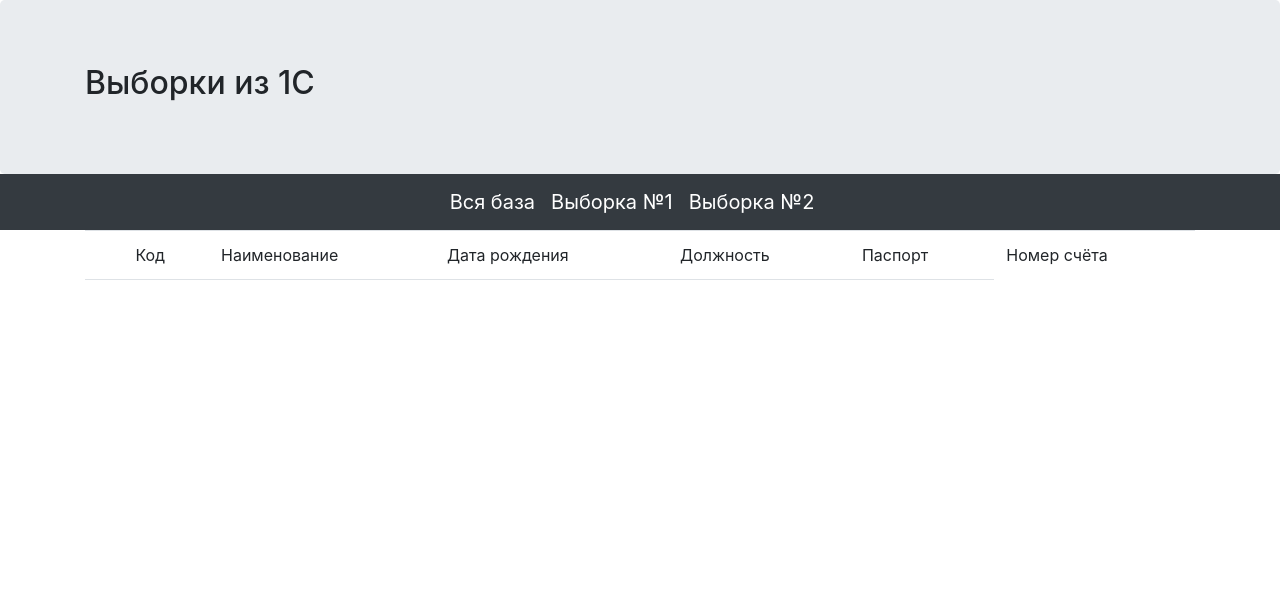
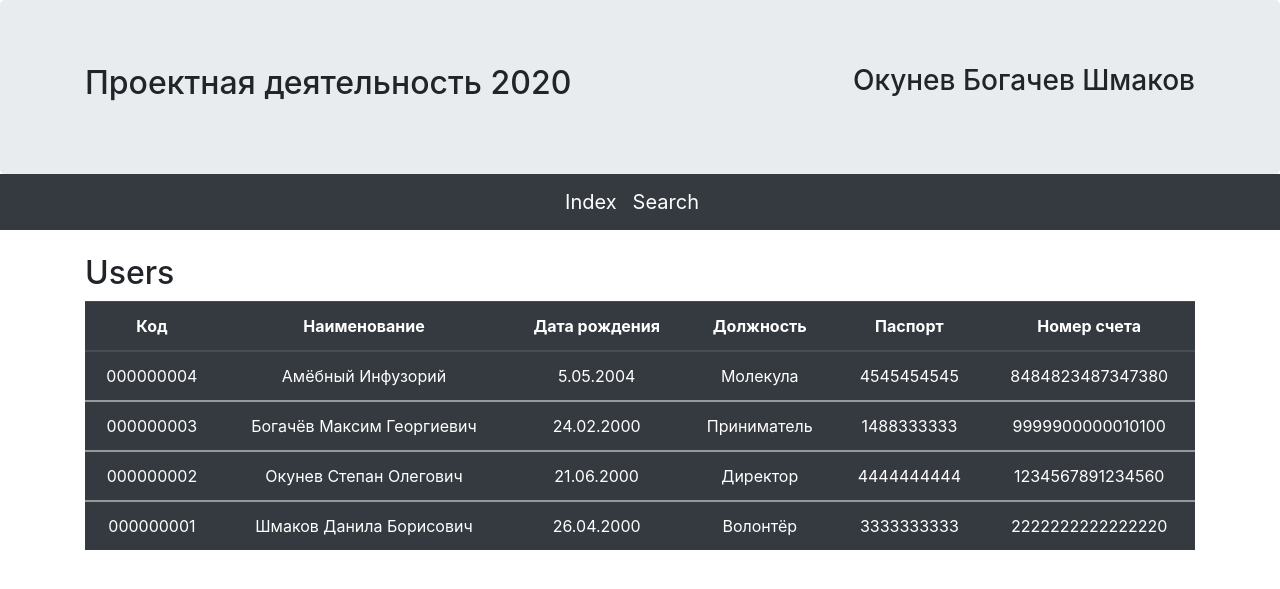
Before and after one commit to Steper2000/pd-2020, a Flask app: page / in a window 1280 px wide. Shown: the top 589 px of the page. Run offline with Flask 2, Linux system fonts and the light colour scheme; some libraries are stand-ins or nearby versions.

Commit message:
added index table view

```diff
--- a/Serv/app/app.py
+++ b/Serv/app/app.py
@@ -1,9 +1,22 @@
 from flask import Flask, render_template, request
+import csv
 
 app = Flask(__name__)
 application = app
 
 @app.route('/')
-def index():
-    return render_template('index.html')
+def aaa():
+    with open('C:\\Users\\maxim\\Desktop\\PD\\Serv\\app\\test.csv', encoding='utf-8') as csvfile:
+        users = []
+        reader = csv.reader(csvfile)
+        for row in reader:
+            user = {}
+            user["code"] = row[0]
+            user["name"] = row[1]
+            user["birth"] = row[2]
+            user["who"] = row[3]
+            user["pasport"] = row[4]
+            user["account"] = row[5]
+            users.append(user)
+    return render_template('index.html', users=users)
 application.run()
--- a/Serv/app/templates/base.html
+++ b/Serv/app/templates/base.html
@@ -7,19 +7,19 @@
     <meta http-equiv="X-UA-Compatible" content="ie=edge">
     <link rel="stylesheet" href="https://stackpath.bootstrapcdn.com/bootstrap/4.3.1/css/bootstrap.min.css"
         integrity="sha384-ggOyR0iXCbMQv3Xipma34MD+dH/1fQ784/j6cY/iJTQUOhcWr7x9JvoRxT2MZw1T" crossorigin="anonymous">
-    <title>1С</title>
+    <title>Document</title>
 </head>
 
 <body>
     <div class="jumbotron" style="margin-bottom: 0px;">
         <div class="d-flex container justify-content-between">
-            <h2 class="">Выборки из 1C</h2>
+            <h2 class="">Проектная деятельность 2020</h2>
+            <h3>Окунев Богачев Шмаков</h3>
         </div>
     </div>
     <nav class="navbar navbar-expand-lg navbar-dark bg-dark justify-content-center">
-        <a class="navbar-brand" href="/">Вся база</a>
-        <a class="navbar-brand" href="#">Выборка №1</a>
-        <a class="navbar-brand" href="#">Выборка №2</a>
+        <a class="navbar-brand" href="#">Index</a>
+        <a class="navbar-brand" href="#">Search</a>
     </nav>
     {% block content %}
     {% endblock %}
--- a/Serv/app/templates/index.html
+++ b/Serv/app/templates/index.html
@@ -1,25 +1,35 @@
 {% extends 'base.html' %}
 
 {% block content %}
-<div class="container">
-    <table class="table">
-        <th>
-            <td>Код</td>
-            <td>Наименование</td>
-            <td>Дата рождения</td>
-            <td>Должность</td>
-            <td>Паспорт</td>
-            <td>Номер счёта</td>
-        </th>
-        <tr>
-            <td></td>
-            <td></td>
-            <td></td>
-            <td></td>
-            <td></td>
-            <td></td>
-        </tr>
+    <div class="container justify-content-center my-4">
+    <h2>Users</h2>
+    <table class="table table-dark text-center">
+        {% for user in users %}
+        {% if loop.index == 1 %}
+            <thead class="thead-dark">
+                <tr>
+                    <th>{{ user.code }}</th>
+                    <th>{{ user.name }}</th>
+                    <th>{{ user.birth }}</th>
+                    <th>{{ user.who }}</th>
+                    <th>{{ user.pasport }}</th>
+                    <th>{{ user.account }}</th>
+                </tr>
+            </thead>
+        {% else %}
+            <tbody>
+                    <tr>
+                        <td>{{ user.code }}</td>
+                        <td>{{ user.name }}</td>
+                        <td>{{ user.birth }}</td>
+                        <td>{{ user.who }}</td>
+                        <td>{{ user.pasport }}</td>
+                        <td>{{ user.account }}</td>
+                    </tr>
+            </tbody>
+        {% endif %}
+        {% endfor %}
     </table>
+    <!-- <p>{{ users }}</p> -->
 </div>
-
 {% endblock %}
--- /dev/null
+++ b/Serv/app/test.csv
@@ -0,0 +1,5 @@
+Код,Наименование,Дата рождения,Должность,Паспорт,Номер счета
+000000004,Амёбный Инфузорий,5.05.2004,Молекула,4545454545,8484823487347380
+000000003,Богачёв Максим Георгиевич,24.02.2000,Приниматель,1488333333,9999900000010100
+000000002,Окунев Степан Олегович,21.06.2000,Директор,4444444444,1234567891234560
+000000001,Шмаков Данила Борисович,26.04.2000,Волонтёр,3333333333,2222222222222220
```
